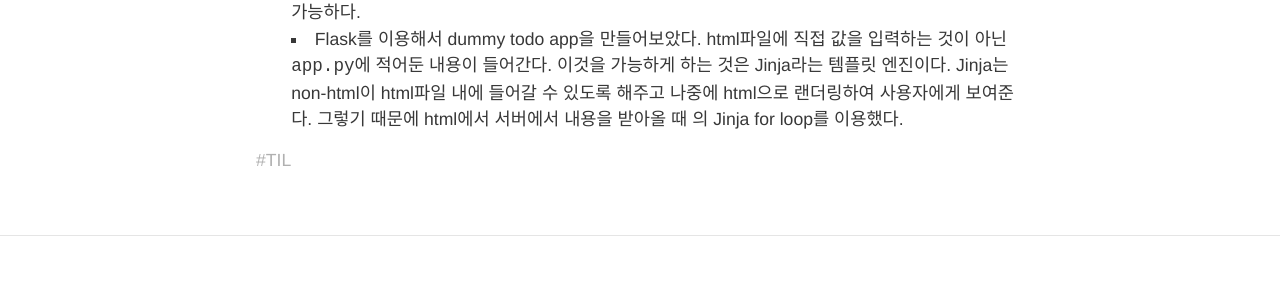
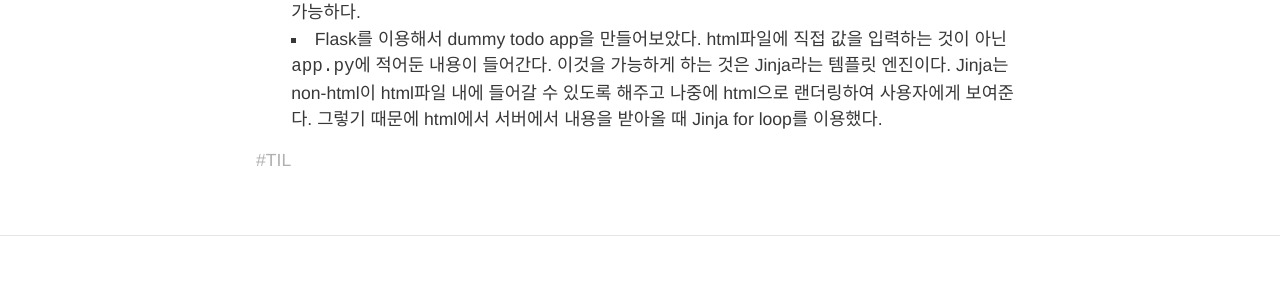
Before and after one commit to HyunlangBan/hyunlangban.github.io, a Jekyll site: the page built from _posts/2020-02-04-til.md, in a window 1280 px wide. Shown: the part 486-786 px from the top of the page. Built offline with Jekyll 4.4.1, drawn with Linux system fonts in a browser that asks for light colours; nearby versions of some CDN libraries; comment, search, counter and statistics services are not loaded.

Commit message:
Update 2020-02-04-til.md

```diff
--- a/_posts/2020-02-04-til.md
+++ b/_posts/2020-02-04-til.md
@@ -8,4 +8,4 @@ tag: TIL
 - Udacity
   - CRUD App 만들기
     - CRUD란? CREATE, READ, UPDATE, DELETE로 SQL로도 표현할 수 있고 ORM으로도 표현 가능하다.
-    - Flask를 이용해서 dummy todo app을 만들어보았다. html파일에 직접 값을 입력하는 것이 아닌 `app.py`에 적어둔 내용이 들어간다. 이것을 가능하게 하는 것은 Jinja라는 템플릿 엔진이다. Jinja는 non-html이 html파일 내에 들어갈 수 있도록 해주고 나중에 html으로 랜더링하여 사용자에게 보여준다. 그렇기 때문에 html에서 서버에서 내용을 받아올 때 {% for d in data %}, {% endfor %}의 Jinja for loop를 이용했다.
+    - Flask를 이용해서 dummy todo app을 만들어보았다. html파일에 직접 값을 입력하는 것이 아닌 `app.py`에 적어둔 내용이 들어간다. 이것을 가능하게 하는 것은 Jinja라는 템플릿 엔진이다. Jinja는 non-html이 html파일 내에 들어갈 수 있도록 해주고 나중에 html으로 랜더링하여 사용자에게 보여준다. 그렇기 때문에 html에서 서버에서 내용을 받아올 때 Jinja for loop를 이용했다.
```
